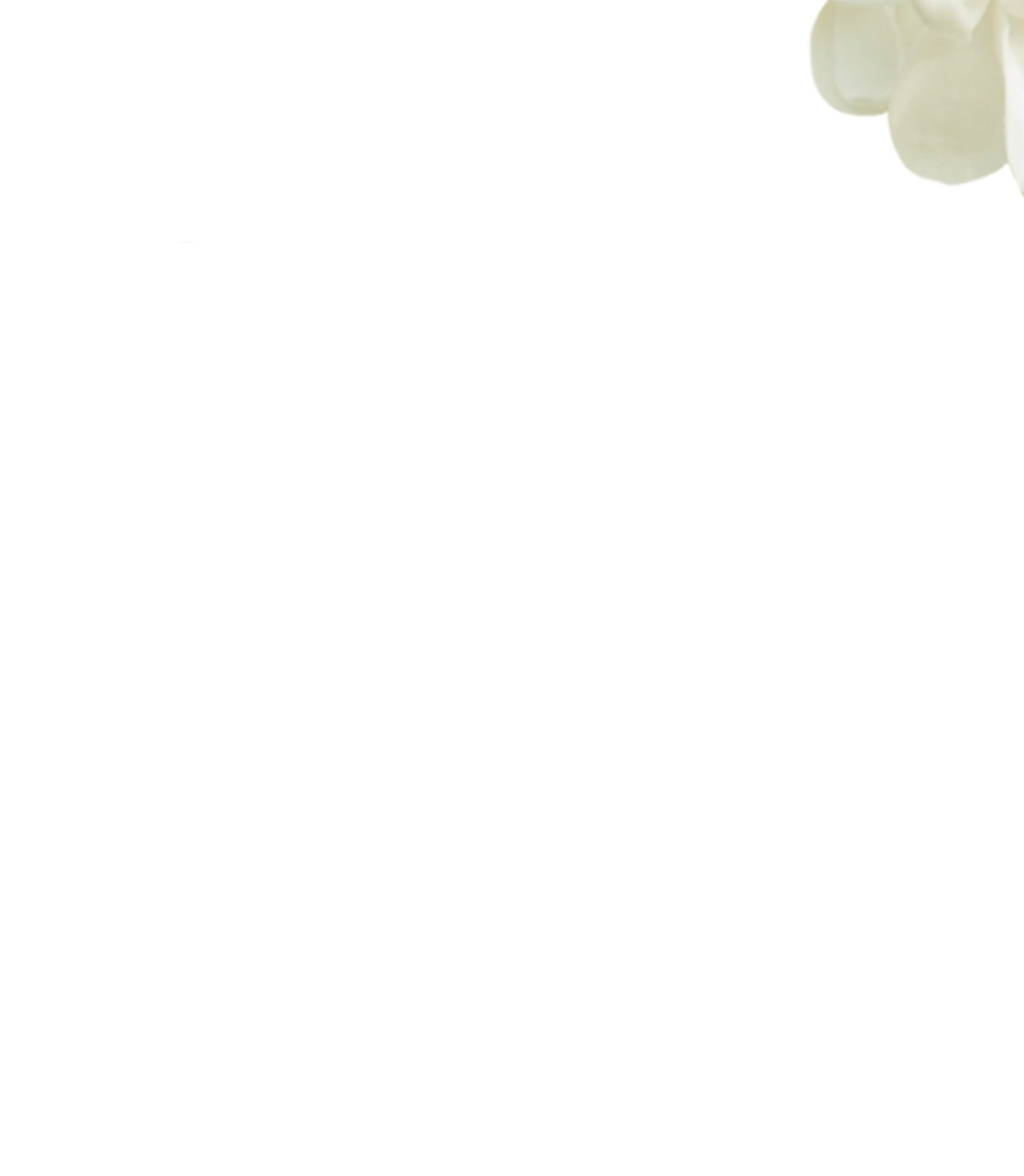
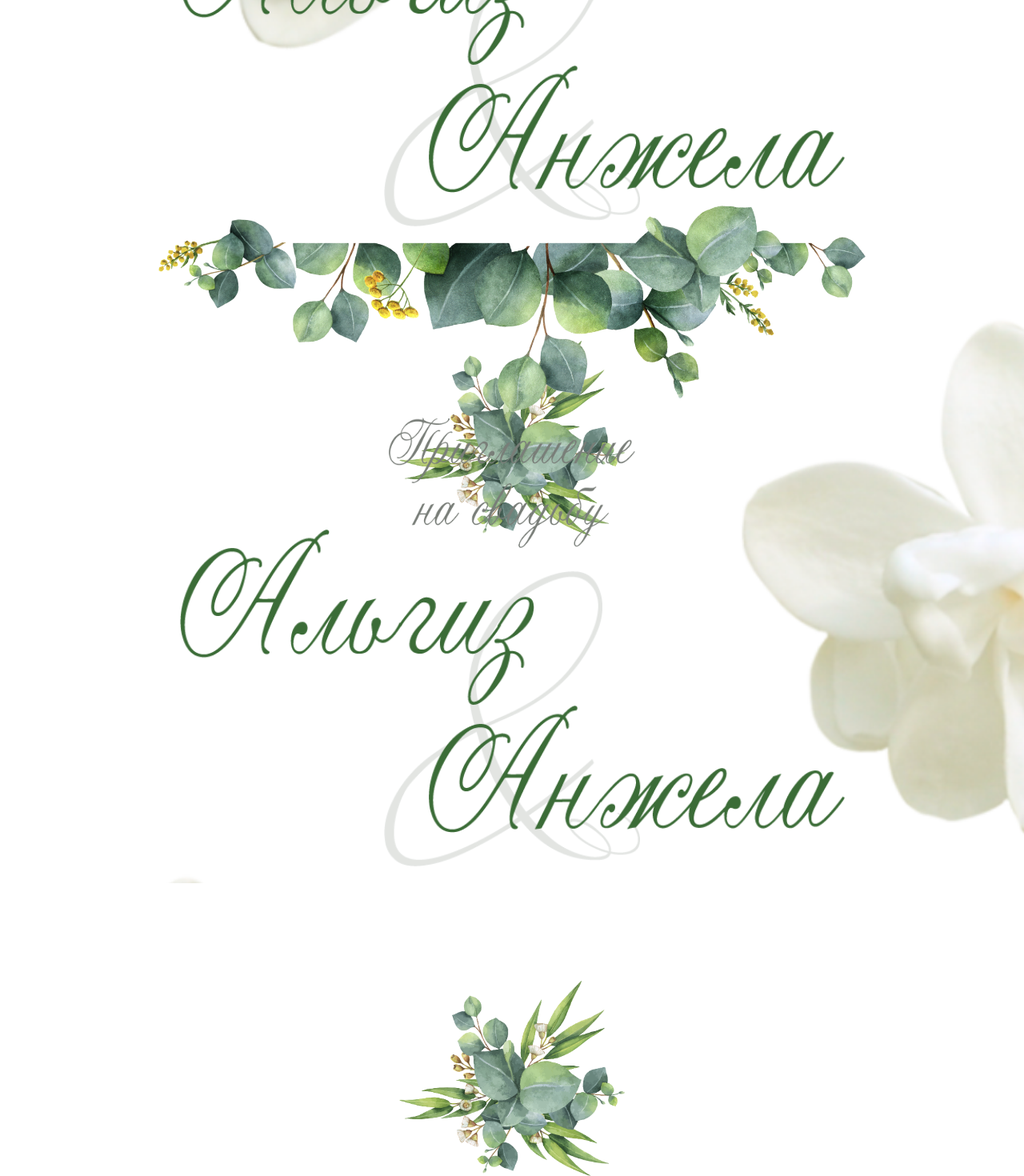
Before and after one commit to Aidarchik/weddingAlgizAndAngela, a React (Create React App) app: page / in a window 1280 px wide. Shown: the part 496-1966 px from the top of the page at 80% size. Before the commit the page ends 800 px from the top, so only its background shows below. Built offline with nearby package versions, Linux system fonts and the light colour scheme.

Commit message:
Resize 1024+

```diff
--- a/src/App.js
+++ b/src/App.js
@@ -13,7 +13,8 @@ import Invite from "./components/invite";
 function App() {
   return (
     <div className="App">
-      <div className="bg-hero-pattern bg-fixed bg-cover bg-center ">
+      <div className="bg-hero-pattern bg-fixed bg-cover bg-center">
+        <Invite image={{ greenBranch, invite, algiz, and, angela, egg }} />
         <Invite image={{ greenBranch, invite, algiz, and, angela, egg }} />
         {/* <div className="h-screen border-2 border-red-800 flex justify-center">
           <div className="relative w-20 sm:w-40 md:w-60 h-20 border-2 border-green-800">
--- a/src/components/invite.js
+++ b/src/components/invite.js
@@ -1,24 +1,24 @@
 export default function Invite(props) {
   const { greenBranch, invite, algiz, and, angela, egg } = props.image;
   return (
-    <div className="h-screen border-0 border-red-800 flex justify-center">
+    <div className="relative min-h-screen border-0 border-red-800 flex justify-center">
       <img
         src={greenBranch}
-        className={`absolute top-[-5.3vw] w-[98vw] sm:top-[-5.1vw] sm:w-[96vw] md:top-[-3.9vw] md:w-[72vw] lg:top-[-3.2vw] lg:w-[60vw] xl:top-[-2.7vw] xl:w-[50vw] h-fit`}
+        className={`absolute top-[-5.3vw] w-[98vw] sm:top-[-5.1vw] sm:w-[96vw] md:top-[-3.9vw] md:w-[72vw] lg:top-[-3.2vw] lg:w-[60vw] xl:top-[-3.7vw] xl:w-[69vw] h-fit`}
         alt=""
       ></img>
       <img
         src={invite}
-        className={`absolute top-[30vw] w-[42vw] sm:top-[25vw] sm:w-[40vw] md:top-[21vw] md:w-[35vw] lg:top-[17vw] lg:w-[25vw] xl:top-[14vw] xl:w-[22vw] h-fit contrast-[10%]`}
+        className={`absolute top-[30vw] w-[42vw] sm:top-[25vw] sm:w-[40vw] md:top-[21vw] md:w-[35vw] lg:top-[17vw] lg:w-[25vw] xl:top-[17vw] xl:w-[24vw] h-fit contrast-[10%]`}
         alt=""
       ></img>
       <img
         src={and}
-        className={`absolute top-[68vw] w-[48vw] sm:top-[66vw] sm:w-[39vw] md:top-[40vw] md:w-[1vw] lg:top-[1vw] lg:w-[1vw] xl:top-[1vw] xl:w-[1vw] opacity-20 contrast-[10%]`}
+        className={`absolute top-[68vw] w-[48vw] sm:top-[66vw] sm:w-[39vw] md:top-[51vw] md:w-[33vw] lg:top-[34vw] lg:w-[26vw] xl:top-[32vw] xl:w-[25vw] opacity-20 contrast-[10%]`}
         alt=""
       ></img>
       <div
-        className={`absolute top-[68vw] w-[96vw] sm:top-[63vw] sm:w-[90vw] md:top-[1vw] md:w-[1vw] lg:top-[1vw] lg:w-[1vw] xl:top-[1vw] xl:w-[1vw] grid`}
+        className={`absolute top-[68vw] w-[96vw] sm:top-[63vw] sm:w-[90vw] md:top-[44vw] md:w-[92vw] lg:top-[28vw] lg:w-[73vw] xl:top-[28vw] xl:w-[65vw] grid`}
       >
         <img
           src={algiz}
@@ -33,7 +33,7 @@ export default function Invite(props) {
       </div>
       <img
         src={egg}
-        className={`absolute top-[138vw] w-[53vw] sm:top-[128vw] sm:w-[43vw] md:top-[1vw] md:w-[1vw] lg:top-[1vw] lg:w-[1vw] xl:top-[1vw] xl:w-[1vw]`}
+        className={`absolute top-[138vw] w-[53vw] sm:top-[128vw] sm:w-[43vw] md:top-[105vw] md:w-[35vw] lg:top-[78vw] lg:w-[25vw] xl:top-[72vw] xl:w-[22vw]`}
         alt=""
       ></img>
     </div>
```
